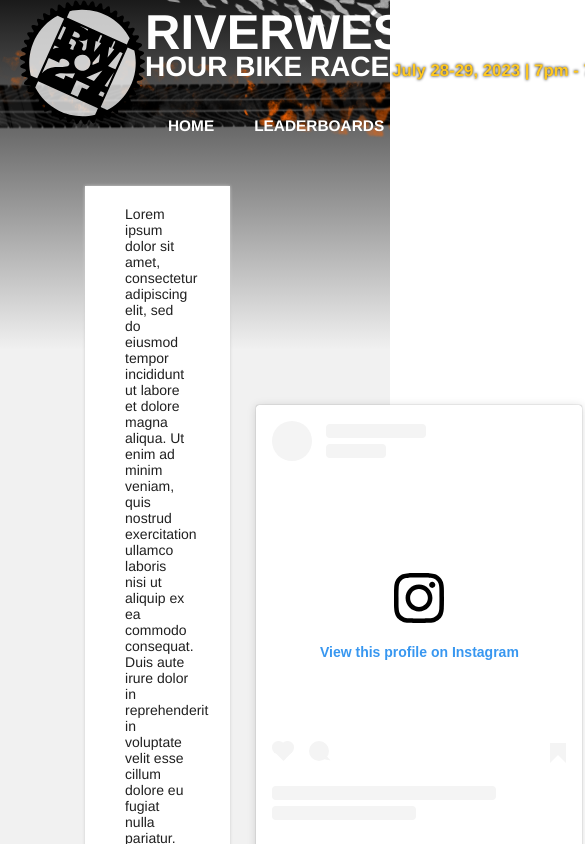
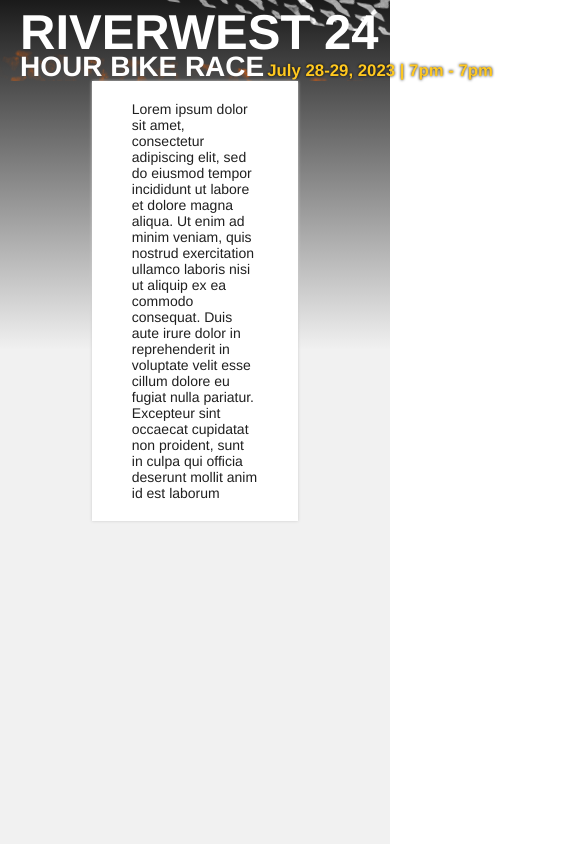
Before and after one commit to Tour-De/tour-de, a React (Create React App) app in the folder tourde.ui/: page / in a window 390 px wide. Shown: the top 844 px of the page, 585 px wide, since content can reach past the window. Built offline with nearby package versions, Linux system fonts and the light colour scheme; no server answers.

Commit message:
updating header css

```diff
--- a/tourde.ui/src/assets/App.css
+++ b/tourde.ui/src/assets/App.css
@@ -13,6 +13,7 @@
   background: linear-gradient(#1a1a1a 0px, #f1f1f1 350px);
   background-repeat: no-repeat;
   height: 100%;
+  background-attachment: fixed;
 }
 
 div {
@@ -72,7 +73,7 @@
 
 header {
   background: transparent url('@assets/header.png') no-repeat 50% 0%;
-  padding: 0 20px;
+  padding: 0px 20px 20px 20px;
 }
 
 .header-top {
@@ -85,11 +86,17 @@
 }
 
 .rw24-logo {
-  background: transparent url('@assets/logo.svg') no-repeat 50% 0%;
+  background: transparent url('@assets/logo.svg') no-repeat 50% 50%;
   background-size: contain;
   width: 125px;
   height: 125px;
   display: inline-block;
+}
+
+@media screen and (max-device-width: 767px), (max-width: 767px) {
+    .rw24-logo {
+      display: none;
+  }
 }
 
 .title {
@@ -172,9 +179,21 @@
 }
 
 .main {
-  width: 69%;
+  width: 69%; /* nice */
+}
+
+@media screen and (max-width: 1010px) {
+  .main {
+    width: 80%;
+  }
 }
 
 .aside {
   width: 30%;
 }
+
+@media screen and (max-width: 1010px) {
+  .aside {
+    display: none;
+  }
+}
--- a/tourde.ui/src/components/header.tsx
+++ b/tourde.ui/src/components/header.tsx
@@ -1,13 +1,13 @@
 import NavBar from "@components/navbar";
 import { Link } from "react-router-dom";
-import Countdown from "./countdown";
+import Countdown from "@components/countdown";
 
 const Header = () => {
     return (
         <header>
             <div className="header-top">
                 <div className="logo-container">
-                    <Link to="/" className="rw24-logo"/>
+                    <Link to="/" className="rw24-logo"></Link>
                     <div className="title">
                         <h1>Riverwest 24</h1>
                         <h2>Hour Bike Race</h2>
--- a/tourde.ui/src/components/navbar.tsx
+++ b/tourde.ui/src/components/navbar.tsx
@@ -8,7 +8,7 @@
     const { isAuthenticated } = useAuth0();
 
     return (
-        <Navbar collapseOnSelect className="p-3 nav-header">
+        <Navbar collapseOnSelect className="p-3 nav-header" expand={"md"}>
             <Container>
                 <Navbar.Collapse id="basic-navbar-nav">
                     <Nav className="me-auto">
```
